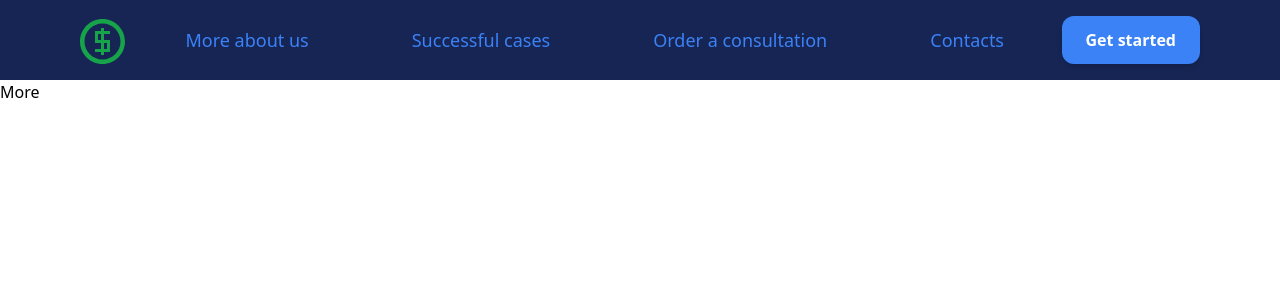
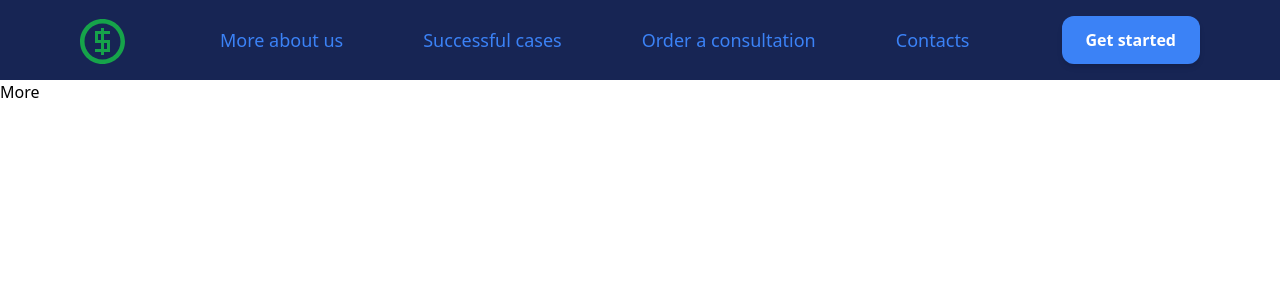
Before and after one commit to VitaliyKalmykov/invest, a React (Create React App) app: page / in a window 1280 px wide. Shown: the top 300 px of the page. Built offline with nearby package versions, Linux system fonts and the light colour scheme.

Commit message:
responsive design + start do modal work

```diff
--- a/src/App.js
+++ b/src/App.js
@@ -1,11 +1,11 @@
-import React from "react";
+import React, {useState} from "react";
 import { BrowserRouter as Router } from "react-router-dom"; // Імпортуємо BrowserRouter
 import Header from "./components/Header/Header";
 import Main from "./components/Main/Main";
 
 function App() {
 
-
+ const [isModalOpen, setIsModalOpen] = useState(false);
 
   return (
     <>
--- a/src/components/Header/Header.jsx
+++ b/src/components/Header/Header.jsx
@@ -8,18 +8,21 @@ const Header = () => {
     return (
         <header className="bg-blue-950">
             <div className="container">
-                <div className="flex justify-around items-center text-center p-4 gap-2">
-                    <div>
+                <div className="flex justify-between items-center text-center p-4 gap-2">
+                    <div className="z-50">
                         <svg className={"w-12 h-12 block fill-green-600"}>
                             <use xlinkHref={`${sprite}#money`}/>
                         </svg>
                     </div>
-                    <HeaderNav />
+                    <div className="flex flex-1 md:hidden sm:hidden">
+                        <HeaderNav />
+                    </div>
                     <HeaderSidebar/>
                     <Button
                         type="button"
                         className={
                             `px-6 py-3
+                            z-50
                             md:px-3
                             sm:px-2
                            bg-blue-500
--- a/src/components/Header/HeaderNav.jsx
+++ b/src/components/Header/HeaderNav.jsx
@@ -2,7 +2,7 @@ import React from 'react';
 import { useNavigate } from 'react-router-dom';
 import HeaderLink from "./HeaderLink";
 
-const HeaderNav = () => {
+const HeaderNav = ({setIsSidebarOpen}) => {
 
     const links = [{
         linkText: "More about us",
@@ -29,11 +29,16 @@ const HeaderNav = () => {
     };
 
     return (
-        <nav className="flex flex-1 gap-1 justify-around items-center md:hidden sm:hidden">
+        <nav className="
+        flex flex-1 gap-20 justify-center
+        xl:items-center
+        md:flex-col h-full
+        sm:flex-col"
+        >
             {links.map((link, index) => (
                 <HeaderLink
                     key={index}
-                    onClick={(e) => {e.preventDefault(); handleNavigation(link.linkAddress)}}
+                    onClick={(e) => {e.preventDefault(); handleNavigation(link.linkAddress); setIsSidebarOpen(false)}}
                     className="
 
                     text-lg
--- a/src/components/Header/HeaderSidebar.jsx
+++ b/src/components/Header/HeaderSidebar.jsx
@@ -15,9 +15,8 @@ const HeaderSidebar = () => {
             <svg onClick={toggleSidebar} className={`w-12 h-9
             cursor-pointer
             z-50
-            rotate-90
             transition-all duration-300
-            relative ${isSidebarOpen ? '-rotate-90' : "" }`}>
+            relative ${isSidebarOpen ? '-rotate-90' : "rotate-90" }`}>
                 <use className="z-50" xlinkHref={`${sprite}#arrow`}/>
             </svg>
             <div
@@ -26,7 +25,7 @@ const HeaderSidebar = () => {
                     isSidebarOpen ? "translate-x-0" : "-translate-x-full"
                 } transition-transform duration-300 ease-in-out`}
             >
-                <HeaderNav />
+                <HeaderNav setIsSidebarOpen={setIsSidebarOpen} />
             </div>
         </div>
     );
--- a/src/components/Main/Main.jsx
+++ b/src/components/Main/Main.jsx
@@ -5,12 +5,14 @@ import More from './MoreSection/More';
 import Contacts from './ContactsSection/Contacts';
 import Consult from './ConsultSection/Consult';
 import Cases from './CasesSection/Cases';
+import Modal from '../Modal/Modal';
 
 const Main = () => {
     const location = useLocation(); // Get current location
 
     return (
         <main>
+            <Modal/>
             <AnimatePresence mode="wait">
                 <motion.div
                     key={location.pathname} // Кожен маршрут повинен мати унікальний key
--- /dev/null
+++ b/src/components/Modal/Modal.jsx
@@ -0,0 +1,11 @@
+import React from 'react';
+
+const Modal = () => {
+    return (
+        <div>
+            <div></div>
+        </div>
+    );
+};
+
+export default Modal;
```
